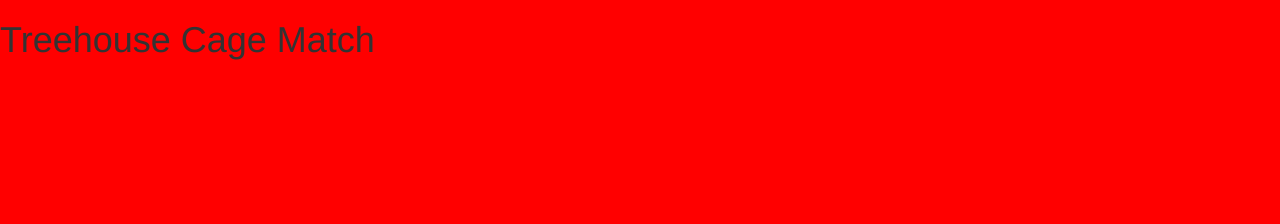
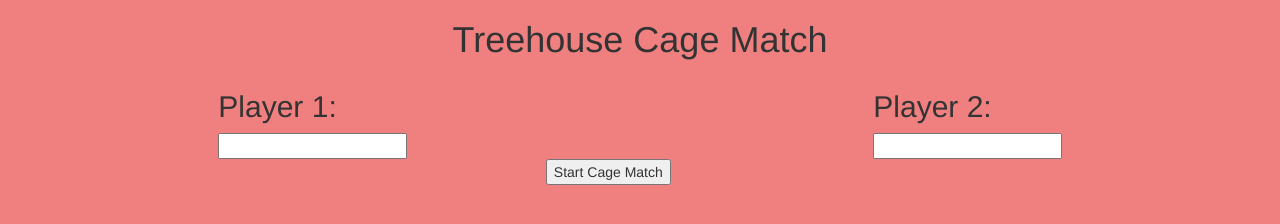
Before and after one commit to amillion3/treehouse-cage-match, a plain HTML site: page index.html in a window 1280 px wide. Drawn offline with nearby package versions, Linux system fonts and the light colour scheme.

Commit message:
initial setup of html structure

```diff
--- a/index.html
+++ b/index.html
@@ -9,8 +9,35 @@
   <title>Treehouse Cage Match - Feel The Thunder!</title>
 </head>
 <body>
+  <h1 class="text-center">Treehouse Cage Match</h1>
+  <div class="wrapper">
+    <div class="row">
+      <div class="col-sm-2 col-sm-offset-2">
+        <h2>Player 1:</h2>
+        <input type="text"></input>
+      </div>
+      <div class="col-sm-2 col-sm-offset-4">
+        <h2>Player 2:</h2>
+        <input type="text"></input>
+      </div>
+    </div>
+    <div class="row">
+      <div class="col-sm-6 col-sm-offset-5">
+        <button>Start Cage Match</button>
+      </div>
+    </div>
 
-  <h1>Treehouse Cage Match</h1>
+    <div class="row">
+      <div id="player1" class="col-sm-2 col-sm-offset-2"></div>
+      <div id="player2" class="col-sm-2 col-sm-offset-4"></div>
+    </div>
+
+    <div class="row">
+      <div id="winner-div"></div>
+    </div>
+  </div> <!-- end wrapper -->
+
+
   <script src="/javascript/main.js"></script>
   <script src="https://ajax.googleapis.com/ajax/libs/jquery/1.12.4/jquery.min.js"></script>
   <script src="https://maxcdn.bootstrapcdn.com/bootstrap/3.3.7/js/bootstrap.min.js" integrity="sha384-Tc5IQib027qvyjSMfHjOMaLkfuWVxZxUPnCJA7l2mCWNIpG9mGCD8wGNIcPD7Txa" crossorigin="anonymous"></script>
--- a/styles.css
+++ b/styles.css
@@ -1,3 +1,3 @@
 body {
-  background-color: red;
+  background-color: lightcoral;
 }
```
